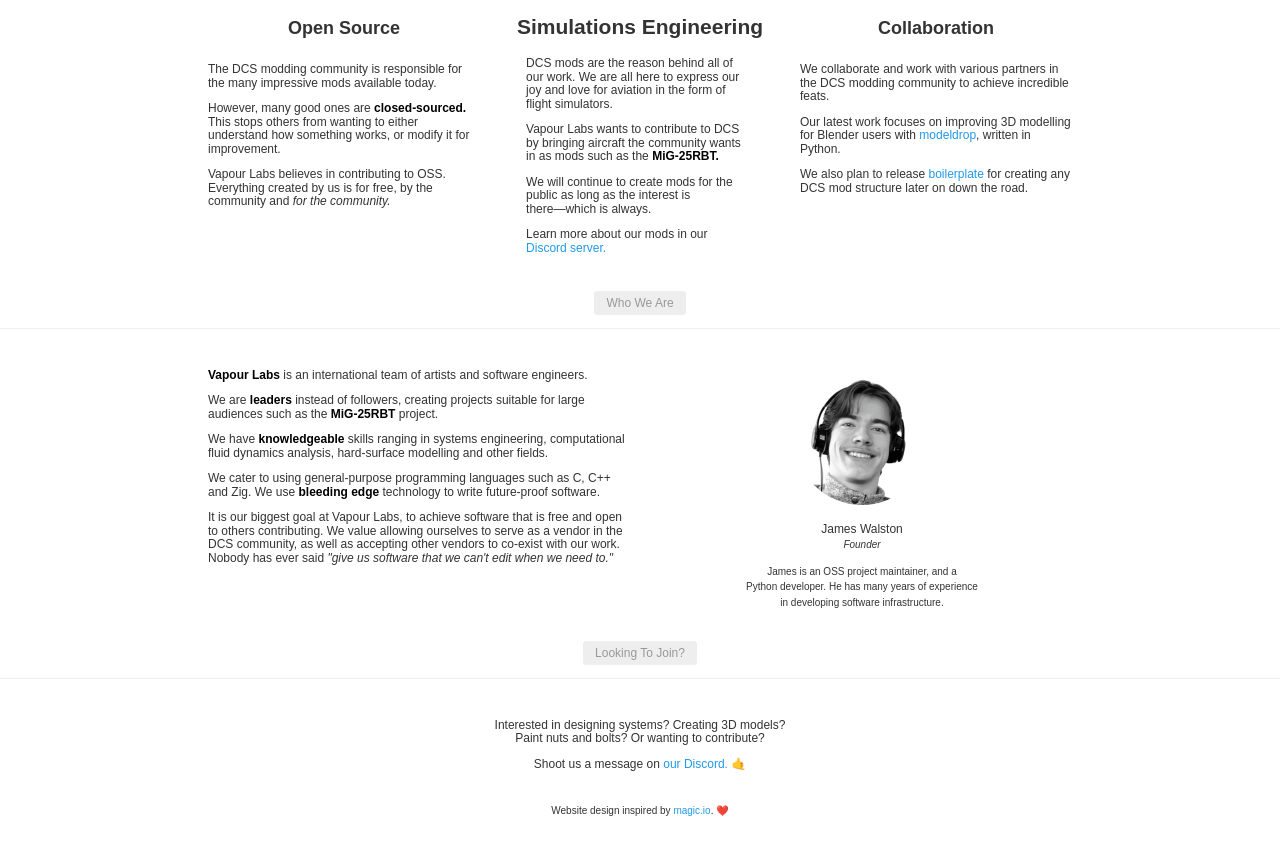
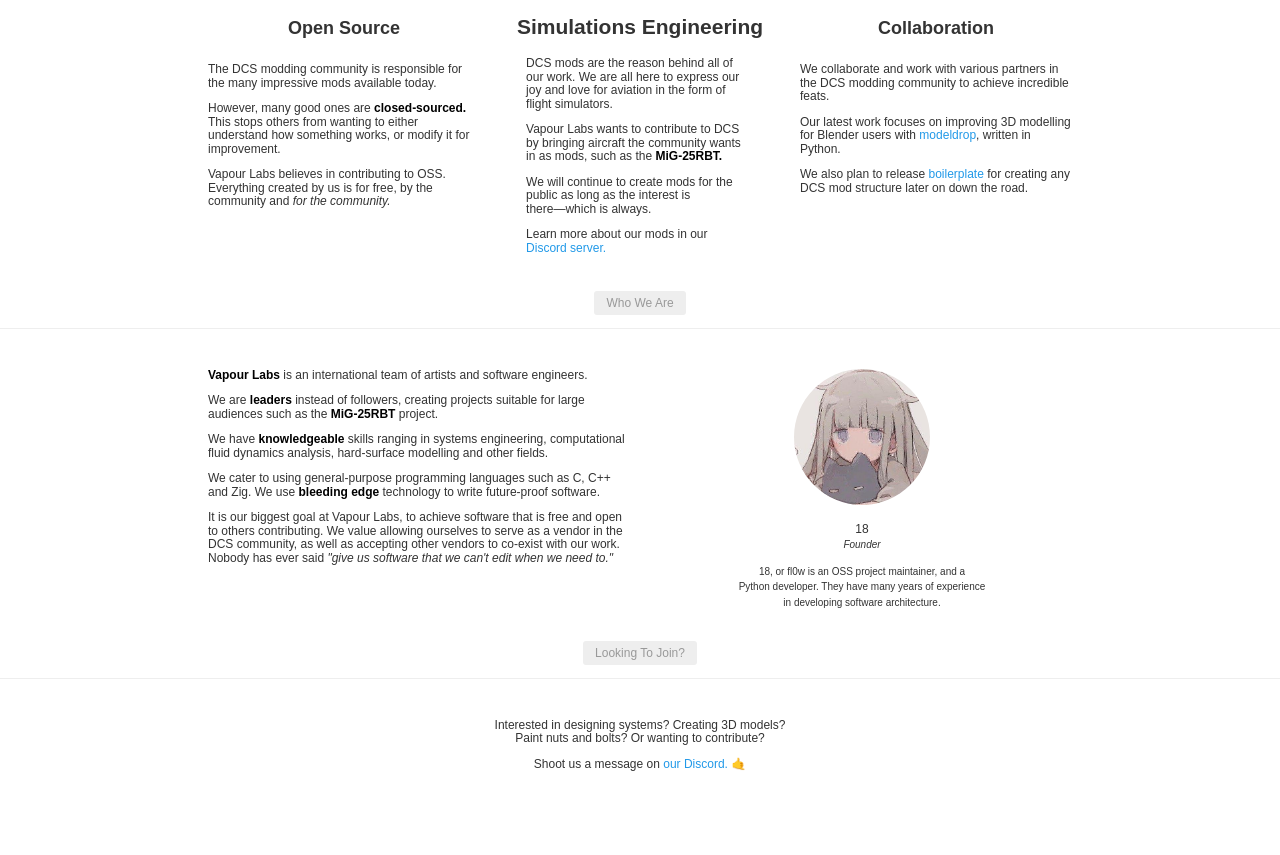
Before and after one commit to vapourlabs/vapourlabs.github.io, a plain HTML site: page index.html in a window 1280 px wide. Shown: the part 413-1268 px from the top of the page. Drawn offline with Linux system fonts and the light colour scheme.

Commit message:
chore: update landing contents

```diff
--- a/index.html
+++ b/index.html
@@ -68,7 +68,7 @@
                                         We are all here to express our<br /> ㅤㅤjoy and love for aviation in the form
                                         of<br /> ㅤㅤflight simulators.</span><span class="p">ㅤㅤVapour Labs wants to
                                         contribute to DCS<br /> ㅤㅤby bringing aircraft the community wants<br /> ㅤㅤin as
-                                        mods such as the <span
+                                        mods, such as the <span
                                             style="color: black"><strong>MiG-25RBT.</strong></span></span><span
                                         class="p">ㅤㅤWe will continue to create mods for the<br /> ㅤㅤpublic as long as
                                         the interest is<br /> ㅤㅤthere—which is always.</span><span class="p">ㅤㅤLearn
@@ -124,11 +124,11 @@
                             </div>
                             <div>
                                 <div id="image01" class="image"><span class="frame"><img
-                                            src="./assets/images/james-walston.png" alt="" /></span></div>
-                                <p id="text14"><span class="p">James Walston<br />
-                                        <sub><em>Founder</em></sub></span><span class="p"><sub>James is an OSS project
-                                            maintainer, and a<br /> Python developer. He has many years of
-                                            experience<br /> in developing software infrastructure.</sub></span></p>
+                                            src="./assets/images/eightween.jpg" alt="" /></span></div>
+                                <p id="text14"><span class="p">18<br />
+                                        <sub><em>Founder</em></sub></span><span class="p"><sub>18, or fl0w is an OSS project
+                                            maintainer, and a<br /> Python developer. They have many years of
+                                            experience<br /> in developing software architecture.</sub></span></p>
                             </div>
                         </div>
                     </div>
@@ -147,7 +147,6 @@
                         </div>
                     </div>
                 </div>
-                <p id="text05"><sub>Website design inspired by <a href="https://magic.io">magic.io</a>. ❤️</sub>
             </div>
         </div>
     </div>
--- a/js/track.js
+++ b/js/track.js
@@ -1,7 +1,7 @@
 function track() {
     (function () {
         var on = addEventListener, $ = function (q) { return document.querySelector(q); }, $$ = function (q) { return document.querySelectorAll(q); }, $body = document.body, $inner = $('.inner'), client = (function () {
-            var o = { browser: 'other', browserVersion: 0, os: 'other', osVersion: 0, mobile: false, canUse: null, flags: { lsdUnits: false, }, }, ua = navigator.userAgent, a, i; a = [['firefox', /Firefox\/([0-9\.]+)/], ['edge', /Edge\/([0-9\.]+)/], ['safari', /Version\/([0-9\.]+).+Safari/], ['chrome', /Chrome\/([0-9\.]+)/], ['chrome', /CriOS\/([0-9\.]+)/], ['ie', /Trident\/.+rv:([0-9]+)/]]; for (i = 0; i < a.length; i++) { if (ua.match(a[i][1])) { o.browser = a[i][0]; o.browserVersion = parseFloat(RegExp.$1); break; } } a = [['ios', /([0-9_]+) like Mac OS X/, function (v) { return v.replace('_', '.').replace('_', ''); } ], ['ios', /CPU like Mac OS X/, function (v) { return 0; } ], ['ios', /iPad; CPU/, function (v) { return 0; } ], ['android', /Android ([0-9\.]+)/, null], ['mac', /Macintosh.+Mac OS X ([0-9_]+)/, function (v) { return v.replace('_', '.').replace('_', ''); } ], ['windows', /Windows NT ([0-9\.]+)/, null], ['undefined', /Undefined/, null],]; for (i = 0; i < a.length; i++) { if (ua.match(a[i][1])) { o.os = a[i][0]; o.osVersion = parseFloat(a[i][2] ? (a[i][2])(RegExp.$1) : RegExp.$1); break; } } if (o.os == 'mac' && ('ontouchstart' in window) && ((screen.width == 1024 && screen.height == 1366) || (screen.width == 834 && screen.height == 1112) || (screen.width == 810 && screen.height == 1080) || (screen.width == 768 && screen.height == 1024)))
+            var o = { browser: 'other', browserVersion: 0, os: 'other', osVersion: 0, mobile: false, canUse: null, flags: { lsdUnits: false, }, }, ua = navigator.userAgent, a, i; a = [['firefox', /Firefox\/([0-9\.]+)/], ['edge', /Edge\/([0-9\.]+)/], ['safari', /Version\/([0-9\.]+).+Safari/], ['chrome', /Chrome\/([0-9\.]+)/], ['chrome', /CriOS\/([0-9\.]+)/], ['ie', /Trident\/.+rv:([0-9]+)/]]; for (i = 0; i < a.length; i++) { if (ua.match(a[i][1])) { o.browser = a[i][0]; o.browserVersion = parseFloat(RegExp.$1); break; } } a = [['ios', /([0-9_]+) like Mac OS X/, function (v) { return v.replace('_', '.').replace('_', ''); }], ['ios', /CPU like Mac OS X/, function (v) { return 0; }], ['ios', /iPad; CPU/, function (v) { return 0; }], ['android', /Android ([0-9\.]+)/, null], ['mac', /Macintosh.+Mac OS X ([0-9_]+)/, function (v) { return v.replace('_', '.').replace('_', ''); }], ['windows', /Windows NT ([0-9\.]+)/, null], ['undefined', /Undefined/, null],]; for (i = 0; i < a.length; i++) { if (ua.match(a[i][1])) { o.os = a[i][0]; o.osVersion = parseFloat(a[i][2] ? (a[i][2])(RegExp.$1) : RegExp.$1); break; } } if (o.os == 'mac' && ('ontouchstart' in window) && ((screen.width == 1024 && screen.height == 1366) || (screen.width == 834 && screen.height == 1112) || (screen.width == 810 && screen.height == 1080) || (screen.width == 768 && screen.height == 1024)))
                 o.os = 'ios'; o.mobile = (o.os == 'android' || o.os == 'ios'); var _canUse = document.createElement('div'); o.canUse = function (property, value) {
                     var style; style = _canUse.style; if (!(property in style))
                         return false; if (typeof value !== 'undefined') {
@@ -9,7 +9,7 @@
                                 return false;
                         } return true;
                 }; o.flags.lsdUnits = o.canUse('width', '100dvw'); return o;
-        } ()), trigger = function (t) { dispatchEvent(new Event(t)); }, cssRules = function (selectorText) {
+        }()), trigger = function (t) { dispatchEvent(new Event(t)); }, cssRules = function (selectorText) {
             var ss = document.styleSheets, a = [], f = function (s) {
                 var r = s.cssRules, i; for (i = 0; i < r.length; i++) {
                     if (r[i] instanceof CSSMediaRule && matchMedia(r[i].conditionText).matches)
```
Also changed, not shown: assets/images/eightween.jpg (added), assets/images/james-walston.png (deleted). Lines whose indentation alone changed are shown as unchanged.
